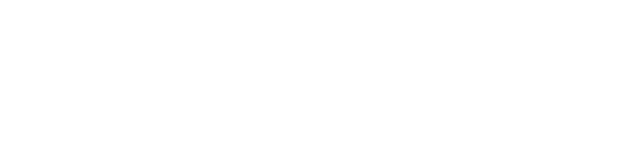
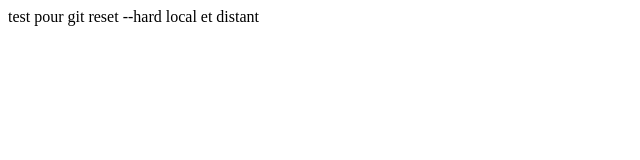
Before and after one commit to odileDerouaisne/formation-git-2020, a plain HTML site: page pageAccueil/Accueil_IHM.html in a window 1280 px wide. Shown: the whole page, without its empty margins (0-640 px from the left). Drawn offline with Linux system fonts and the light colour scheme.

Commit message:
test pour reset hard

```diff
--- a/pageAccueil/Accueil_IHM.html
+++ b/pageAccueil/Accueil_IHM.html
@@ -5,6 +5,9 @@
     <meta http-equiv="X-UA-Compatible" content="IE=edge">
     <meta name="viewport" content="width=device-width, initial-scale=1.0">
     <title>ACCUEIL TEST"</title>
+
+
+    test pour git reset --hard local et distant
 </head>
 <body>
 
```
